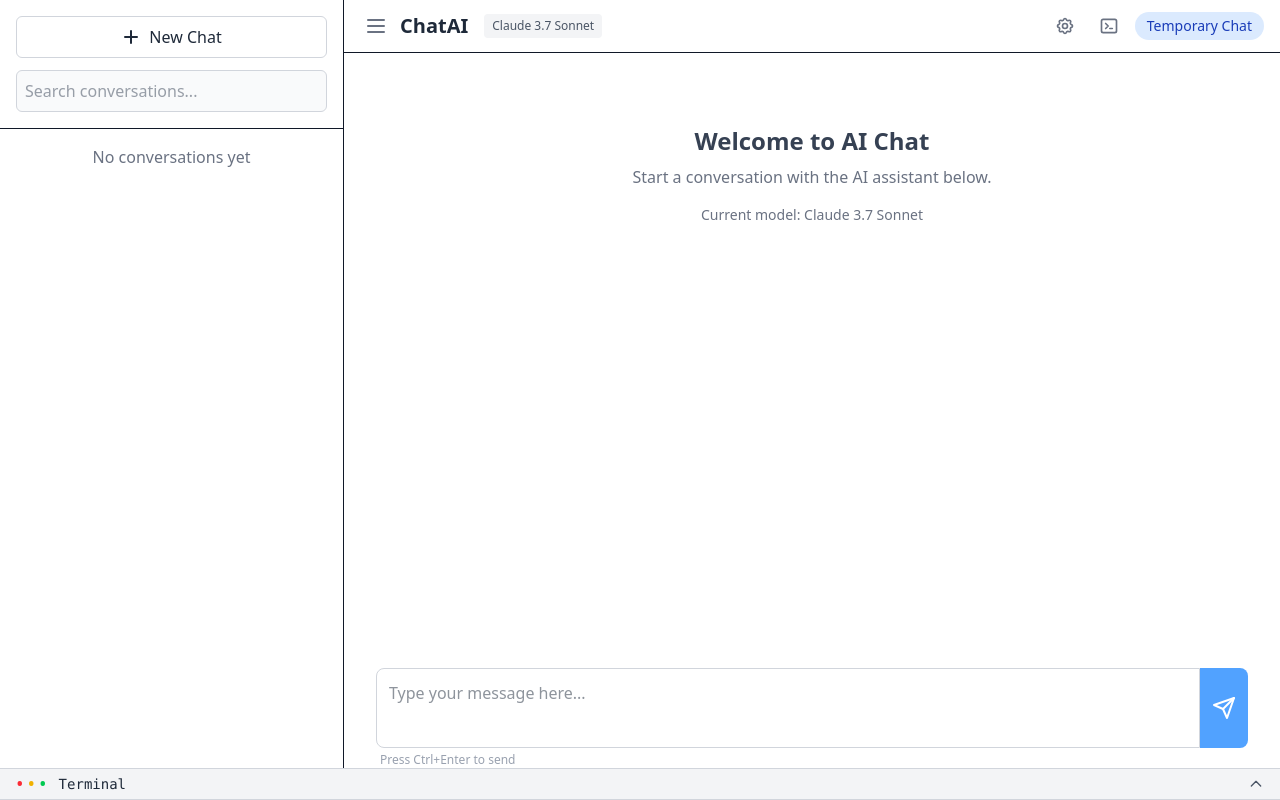
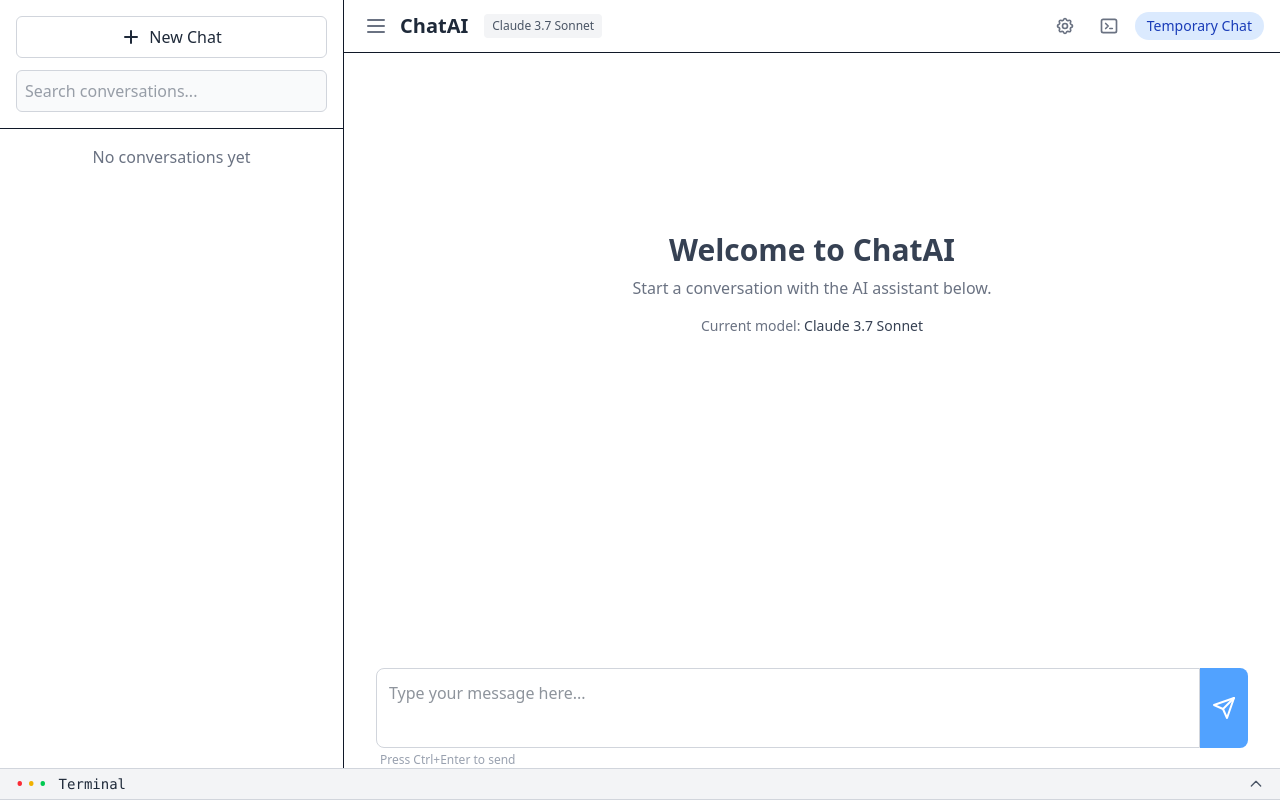
Before and after one commit to code-abdulrehman/chatai, a Next.js app: page / in a window 1280 px wide. Built offline with nearby package versions, Linux system fonts and the light colour scheme.

Commit message:
Refine welcome screen and sidebar animation
- Update sidebar transition to use 'transition-all' for smoother animations
- Enhance welcome screen styling with centered layout and improved typography
- Adjust text size and color for welcome message and current model display

```diff
--- a/src/app/components/ChatInterface.js
+++ b/src/app/components/ChatInterface.js
@@ -540,9 +540,9 @@
         <div className="px-4 py-4 space-y-4">
           {/* Welcome message */}
           {messages.length === 0 && (
-            <div className="text-center py-10">
-              <h2 className="text-2xl font-semibold text-gray-700 dark:text-gray-300 mb-2">
-                Welcome to AI Chat
+            <div className="text-center py-10 h-[calc(100vh-20rem)] flex flex-col justify-center items-center dark:border-gray-700">
+              <h2 className="text-3xl font-semibold text-gray-700 dark:text-gray-300 mb-2">
+                Welcome to ChatAI
               </h2>
               {isTemporaryChat ? (
                 <p className="text-gray-500 dark:text-gray-400 mb-4">
@@ -554,7 +554,7 @@
                 </p>
               )}
               <p className="text-gray-500 dark:text-gray-400 text-sm">
-                Current model: <span className="font-medium">{currentModel}</span>
+                Current model: <span className="font-medium text-gray-700 dark:text-gray-300">{currentModel}</span>
               </p>
             </div>
           )}
--- a/src/app/page.js
+++ b/src/app/page.js
@@ -234,7 +234,7 @@
       <div className="flex h-screen">
         {/* Sidebar */}
         {sidebarOpen && (
-          <div className={`animation-trans transition-[width, transform] duration-300 ${sidebarOpen ? 'translate-x-0 w-86' : '-translate-x-full w-0'} ${isTemporaryChat ? 'opacity-50 pointer-events-none' : ''}`}>
+          <div className={`animation-trans transition-all duration-300 ${sidebarOpen ? 'w-86' : 'w-0'} ${isTemporaryChat ? 'opacity-50 pointer-events-none' : ''}`}>
             <ConversationSidebar
               conversations={conversations}
               activeConversationId={activeConversationId}
```
